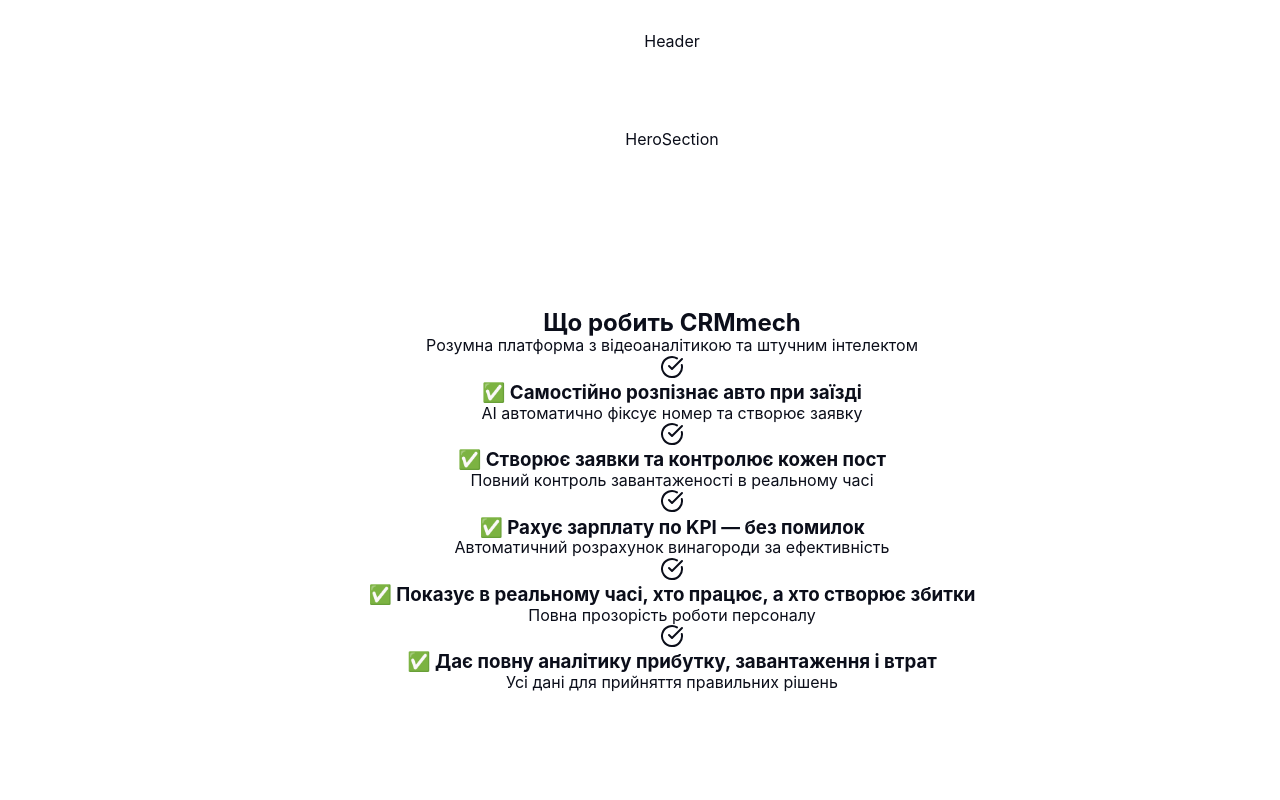
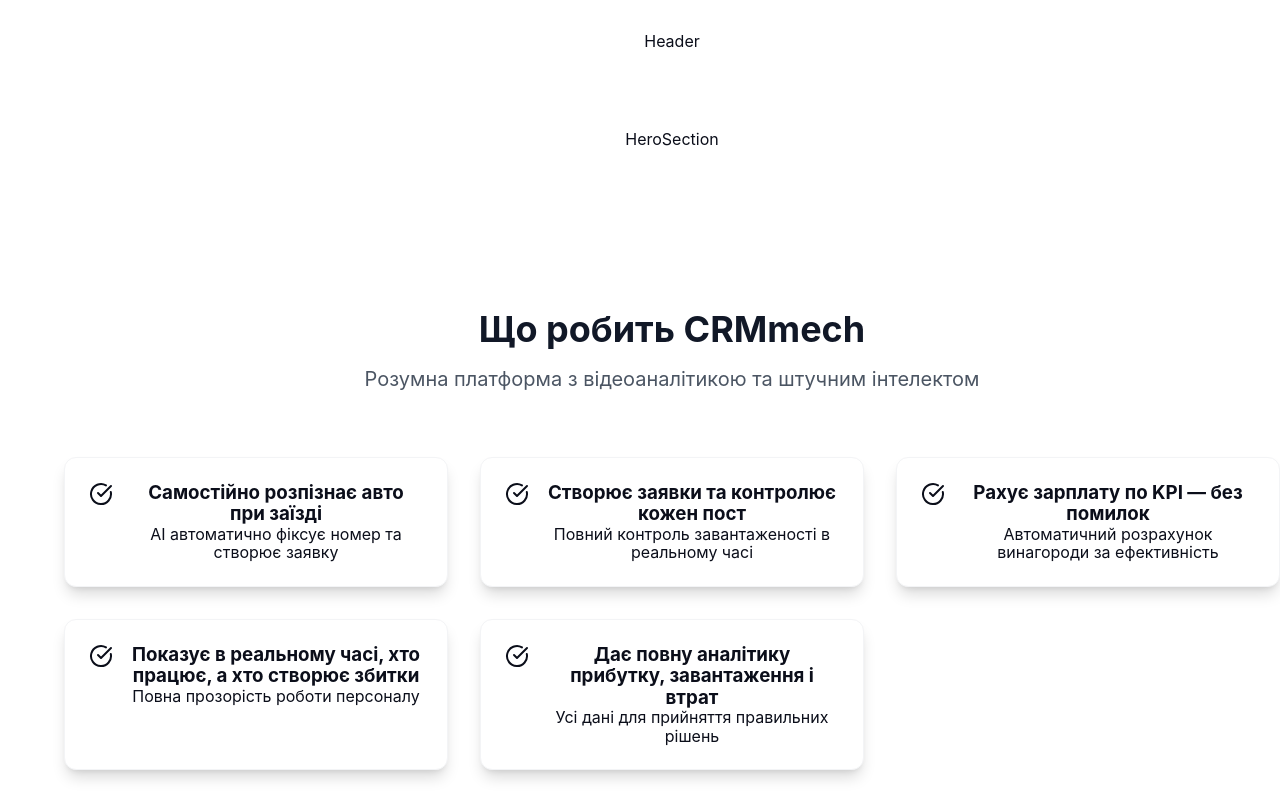
Before and after one commit to ExpanseCode/CRMMech, a React (Vite) app: page / in a window 1280 px wide. Shown: the top 800 px of the page. Built offline with nearby package versions, Linux system fonts and the light colour scheme.

Commit message:
Benefits section 1st part

```diff
--- a/src/components/Landing/BenefitsSection/BenefitsSection.jsx
+++ b/src/components/Landing/BenefitsSection/BenefitsSection.jsx
@@ -1,5 +1,6 @@
 import { CheckCircle, Target, TrendingUp, Users } from 'lucide-react';
 import { motion } from 'framer-motion';
+import css from './BenefitsSection.module.css';
 
 export default function BenefitsSection() {
   const benefits = [
@@ -31,26 +32,24 @@
   ];
 
   return (
-    <section className="py-24 bg-gradient-to-br from-gray-50 to-white">
-      <div className="max-w-7xl mx-auto px-4 sm:px-6 lg:px-8">
+    <section className={css.sectionWrapper}>
+      <div className={css.container}>
         {/* Header */}
         <motion.div
           initial={{ opacity: 0, y: 30 }}
           whileInView={{ opacity: 1, y: 0 }}
           transition={{ duration: 0.6 }}
           viewport={{ once: true }}
-          className="text-center mb-16"
+            className={css.sectionHeader}
         >
-          <h2 className="text-3xl sm:text-4xl font-bold text-gray-900 mb-4">
-            Що робить CRMmech
-          </h2>
-          <p className="text-xl text-gray-600 max-w-3xl mx-auto">
+          <h2 className={css.sectionTitle}>Що робить CRMmech</h2>
+          <p className={css.sectionSubtitle}>
             Розумна платформа з відеоаналітикою та штучним інтелектом
           </p>
         </motion.div>
 
         {/* Benefits Grid */}
-        <div className="grid md:grid-cols-2 lg:grid-cols-3 gap-8">
+        <div className={css.benefitsGrid}>
           {benefits.map((benefit, index) => (
             <motion.div
               key={index}
@@ -58,17 +57,18 @@
               whileInView={{ opacity: 1, y: 0 }}
               transition={{ duration: 0.6, delay: index * 0.1 }}
               viewport={{ once: true }}
-              className="bg-white rounded-xl p-6 shadow-lg hover:shadow-xl transition-all duration-300 border border-gray-100"
+              //   className="bg-white rounded-xl p-6 shadow-lg hover:shadow-xl transition-all duration-300 border border-gray-100"
             >
-              <div className="flex items-start space-x-4">
-                <div className="w-8 h-8 bg-green-100 rounded-lg flex items-center justify-center flex-shrink-0 mt-1">
-                  <benefit.icon className="h-5 w-5 text-green-600" />
+              <div className={css.benefitItem}>
+                <div className={css.benefitIconWrapper}>
+                  <benefit.icon className={css.benefitIcon} />
                 </div>
-                <div>
-                  <h3 className="text-lg font-bold text-gray-900 mb-2">
-                    ✅ {benefit.title}
+                <div className={css.benefitContent}>
+                  <h3 className={css.benefitTitle}>
+                    {/* ✅ */}
+                    {benefit.title}
                   </h3>
-                  <p className="text-gray-600 text-sm leading-relaxed">
+                  <p className={css.benefitDescription}>
                     {benefit.description}
                   </p>
                 </div>
--- a/src/components/Landing/BenefitsSection/BenefitsSection.module.css
+++ b/src/components/Landing/BenefitsSection/BenefitsSection.module.css
@@ -0,0 +1,68 @@
+.sectionWrapper {
+}
+
+.container {
+  display: flex;
+  flex-direction: column;
+  padding: 0 32px;
+  gap: 64px;
+}
+
+.sectionHeader {
+  display: flex;
+  flex-direction: column;
+  align-items: center;
+  gap: 16px;
+}
+
+.sectionTitle {
+  font-size: 2.25rem;
+  line-height: 2.5rem;
+  font-weight: 700;
+  color: var(--text-headers);
+}
+
+.sectionSubtitle {
+  font-size: 1.25rem;
+  line-height: 1.75rem;
+  color: var(--text-gray);
+}
+
+.benefitsGrid {
+  display: grid;
+  grid-template-columns: repeat(3, minmax(0, 1fr));
+  gap: 32px;
+}
+
+.benefitItem {
+  display: flex;
+  height: 100%;
+  gap: 16px;
+  padding: 24px;
+  border: 1px solid var(--card-border);
+  border-radius: 12px;
+  background-color: var(--card);
+  box-shadow: 0 10px 15px -3px rgba(0, 0, 0, 0.15),
+    0 4px 6px -4px rgba(0, 0, 0, 0.12);
+  transition-property: all;
+  transition-timing-function: cubic-bezier(0.4, 0, 0.2, 1);
+  transition-duration: 0.3s;
+  animation-duration: 0.3s;
+}
+
+.benefitItem:hover {
+  box-shadow: 0 20px 25px -5px rgba(0, 0, 0, 0.1),
+    0 8px 10px -6px rgba(0, 0, 0, 0.1);
+}
+
+.benefitIconWrapper {
+}
+.benefitIcon {
+}
+.benefitContent{
+
+}
+.benefitTitle {
+}
+.benefitDescription {
+}
--- a/src/components/Layout/Layout.module.css
+++ b/src/components/Layout/Layout.module.css
@@ -1,6 +1,6 @@
 .appContainer {
   width: 1280px;
-  padding: 0 32px;
+  /* padding: 0 32px; */
   margin-left: auto;
   margin-right: auto;
 }
--- a/src/index.css
+++ b/src/index.css
@@ -18,6 +18,9 @@
   --destructive: #ef4444;
   --destructive-foreground: #f6f9fb;
   --ring: #3e63dd;
+  --text-headers: #111827;
+  --text-gray: #4b5563;
+  --card-border: #f3f4f6;
 }
 
 @font-face {
@@ -72,7 +75,6 @@
   padding: 80px 0;
 }
 
-
 h1,
 h2,
 h3,
```
